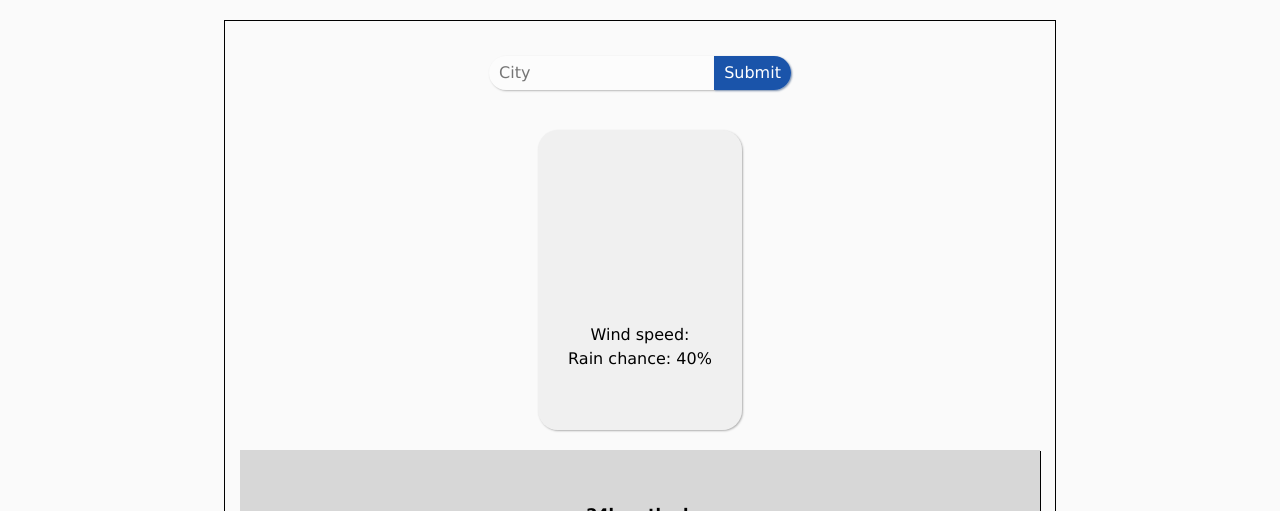
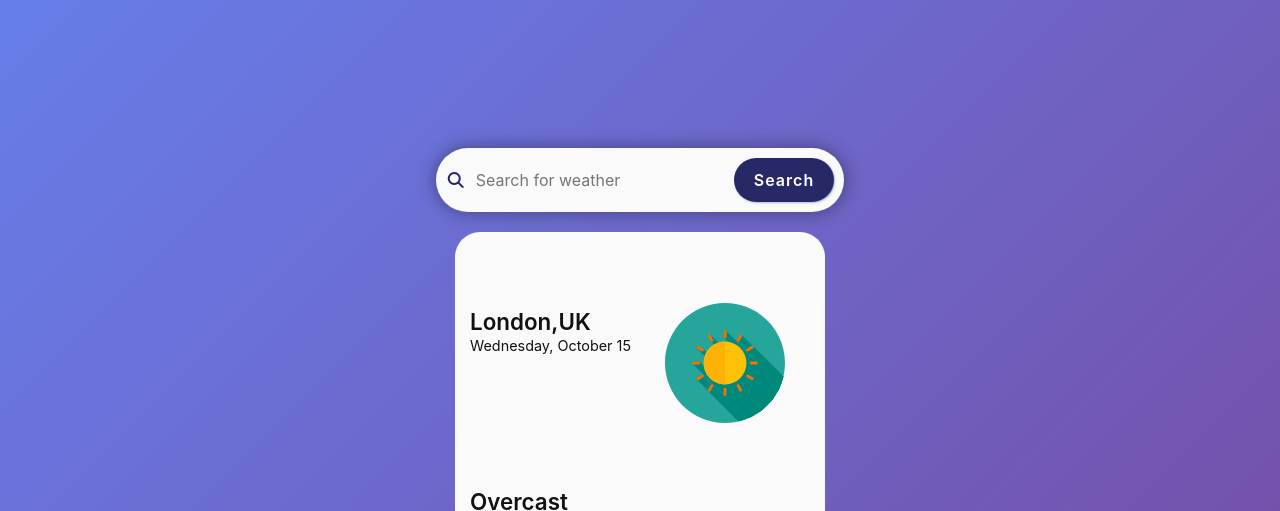
Before and after one commit to jdevillet/weather-app-js, a plain HTML site: page index.html in a window 1280 px wide. Shown: the top 511 px of the page. Drawn offline with nearby package versions, Linux system fonts and the light colour scheme; no server answers.

Commit message:
feat(comment): add comment how to get mock and real data;
style:  adapt some style, change design

```diff
--- a/index.html
+++ b/index.html
@@ -6,33 +6,44 @@
   <meta name="viewport" content="width=device-width, initial-scale=1.0">
   <title>Weather App JS</title>
   <link rel="stylesheet" href="style.css">
+  <link rel="stylesheet" href="https://cdnjs.cloudflare.com/ajax/libs/font-awesome/7.0.1/css/all.min.css"
+    integrity="sha512-2SwdPD6INVrV/lHTZbO2nodKhrnDdJK9/kg2XD1r9uGqPo1cUbujc+IYdlYdEErWNu69gVcYgdxlmVmzTWnetw=="
+    crossorigin="anonymous" referrerpolicy="no-referrer" />
 </head>
 
 <body>
   <div class="app-container">
     <div class="app-header">
       <form class="request-form" action="#">
-        <input id="searchBar" type="text" placeholder="City">
-        <input id="submitBtn" type="submit">
+        <div class="search-wrapper">
+          <i class="fa-solid fa-magnifying-glass glass-icon"></i>
+          <input id="searchBar" type="text" placeholder="Search for weather" />
+          <input id="submitBtn" type="submit" value="Search" />
+        </div>
       </form>
     </div>
 
     <div class="app-body">
       <div class="weather-card">
-        <div class="card-header">
+        <div class="card-left">
+          <div class="day-infos">
             <h3 class="location"></h3>
             <p class="today-date"></p>
           </div>
 
           <div class="weather-temp">
             <p class="today-weather"></p>
-          <div class="weather-img"></div>
             <p class="today-temperature"></p>
           </div>
+        </div>
+
+        <div class="card-right">
+          <div class="weather-img"></div>
 
           <div class="weather-details">
-          <p class="details">Wind speed: <span class="wind-speed"></span></p>
-          <p class="details">Rain chance: <span class="rain-chance">40%</span></p>
+            <p class="details"><i class="fa-solid fa-wind"></i> <span class="wind-speed"></span></p>
+            <p class="details"><i class="fa-solid fa-umbrella"></i> <span class="rain-chance">40%</span></p>
+          </div>
         </div>
       </div>
 
--- a/index.js
+++ b/index.js
@@ -13,31 +13,45 @@ const forecastCards = document.querySelector(".forecast-cards-container");
 const defaultCity = "London";
 let weatherData = {};
 
-fetchWeather(defaultCity);
+// ========================
+//====================
+// Get real weather data, uncomment this part
+// fetchWeather(defaultCity);
 
-userForm.addEventListener("submit", async (e) => {
-  e.preventDefault();
-  const cityRequest = searchBar.value.trim();
+// userForm.addEventListener("submit", async (e) => {
+//   e.preventDefault();
+//   const cityRequest = searchBar.value.trim();
 
-  if (!cityRequest) {
-    console.log("Enter a city please");
-    return;
-  }
-  await fetchWeather(cityRequest);
-});
+//   if (!cityRequest) {
+//     console.log("Enter a city please");
+//     return;
+//   }
+//   await fetchWeather(cityRequest);
+// });
 
-async function fetchWeather(city) {
-  try {
-    const res = await axios.get(
-      `https://weather.visualcrossing.com/VisualCrossingWebServices/rest/services/timeline/${city}?key={YOUR API KEY}&unitGroup=metric`
-    );
-    weatherData = res.data;
-    console.log(weatherData);
+// async function fetchWeather(city) {
+//   try {
+//     const res = await axios.get(
+//       `https://weather.visualcrossing.com/VisualCrossingWebServices/rest/services/timeline/${city}?key={your  api key}&unitGroup=metric`
+//     );
+//     weatherData = res.data;
+//     console.log(weatherData);
 
-    updateUI();
-  } catch (err) {
-    console.error("Couldn't load weather data", err);
-  }
+//     updateUI();
+//   } catch (err) {
+//     console.error("Couldn't load weather data", err);
+//   }
+// }
+//=========================
+//=============================
+
+// Fetch mock weather data
+async function loadWeather() {
+  const res = await fetch("mockWeatherData.json");
+  weatherData = await res.json();
+
+  updateUI();
+  console.log(weatherData);
 }
 
 // ==========================
@@ -47,19 +61,27 @@ const updateUI = () => {
   // date formater
   let dateToFormat = weatherData.days[0].datetime;
   const dateObj = new Date(dateToFormat);
+  const options = { weekday: "long", month: "long", day: "numeric" };
+  const formattedDate = dateObj.toLocaleDateString("en-US", options);
   // --
 
   locationCity.textContent = weatherData.address;
-  todayDate.textContent = dateObj.toLocaleDateString("fr-FR");
+  todayDate.textContent = formattedDate;
 
   todayWeather.textContent = weatherData.currentConditions.conditions;
-  todayTemp.textContent = `${weatherData.currentConditions.temp}°C`;
-  windSpeed.textContent = `${weatherData.currentConditions.windspeed}kp/h`;
-  rainChance.textContent = `${weatherData.currentConditions.precipprob}%`;
+  todayTemp.textContent = `${Math.round(weatherData.currentConditions.temp)}°C`;
+  windSpeed.textContent = `${Math.round(
+    weatherData.currentConditions.windspeed
+  )}km/h`;
+  rainChance.textContent = `${Math.round(
+    weatherData.currentConditions.precipprob
+  )}%`;
 
   updateWeatherImage(weatherData.currentConditions.icon);
   create24Forecast(weatherData.days[0].hours);
 };
+
+loadWeather();
 
 function updateWeatherImage(icon) {
   let svgUrl;
--- a/style.scss
+++ b/style.scss
@@ -2,17 +2,14 @@
 // Variables
 //=====================
 
+$accent-color: rgb(39, 40, 102);
 $background-color: #fafafa;
-$primary-color: #c6538c;
-$secondary-color: #c6538c;
-$font-color: rgb(17, 17, 17);
 // temperature colors
 $normal-temp-color: #c1d12e;
 $warm-temp-color: #992e2b;
 $cold-temp-color: #1a69aa;
 
-// details colors
-$details-text-color: rgb(39, 40, 102);
+$font-color: rgb(17, 17, 17);
 
 //=====================
 // Reset
@@ -30,12 +27,21 @@ html {
 }
 
 body {
+  font-family:
+    "Inter",
+    -apple-system,
+    BlinkMacSystemFont,
+    "Segoe UI",
+    sans-serif;
+  background: linear-gradient(135deg, #667eea 0%, #764ba2 100%);
   min-height: 100vh;
-  text-rendering: optimizeSpeed;
-  font-family: Verdana, sans-serif;
-  background: $background-color;
   display: flex;
+  align-items: center;
   justify-content: center;
+  padding: 20px;
+  color: rgb(17, 17, 17);
+  position: relative;
+  overflow: hidden;
 }
 
 img,
@@ -76,107 +82,149 @@ button {
 // App style
 //=====================
 .app-container {
-  max-width: 1260px;
+  max-width: 400px;
   display: flex;
   flex-direction: column;
   align-items: center;
-  //  delete
-  border: 1px solid black;
   margin: 20px 0;
   padding: 15px;
 
-  .app-header {
-    padding: 20px;
-    form {
-      background: rgba(255, 255, 255, 0.377);
-      border-radius: 20px;
-      box-shadow: 1px 1px 2px 0px rgba(73, 73, 73, 0.37);
+  width: 100%;
+
+  .request-form {
+    max-width: 600px;
+    margin: 0 auto;
+
+    .search-wrapper {
+      background: $background-color;
+      // backdrop-filter: blur(10px);
+      display: flex;
+      align-items: center;
+      justify-content: space-around;
+      border-radius: 99px;
+      padding: 10px;
+      box-shadow: 0 0px 18px 0px rgba(8, 8, 8, 0.411);
+      // border: 2px solid rgba(255, 255, 255, 0);
+      transition: all 0.4s ease;
+
+      &:hover {
+        border-color: $accent-color;
+        border-width: 2px;
+        transform: translateY(-3px);
+      }
+      &:focus-within {
+        border: 2px solid $accent-color;
+      }
+
+      .glass-icon {
+        color: $accent-color;
+      }
       #searchBar {
         color: $font-color;
         padding: 5px 10px;
+        min-width: 130px;
       }
       #submitBtn {
-        background: rgb(26, 84, 170);
+        background: $accent-color;
         color: white;
-        border-radius: 0 20px 20px 0;
-        padding: 5px 10px;
+        border-radius: 99px;
+        padding: 10px 20px;
+        font-weight: 600;
+        letter-spacing: 1px;
         box-shadow: 1px 1px 2px 0px rgba(26, 84, 170, 0.356);
         cursor: pointer;
+        font-size: 1rem;
+        transition: all 0.2s ease;
+
+        &:hover {
+          background-color: lighten($accent-color, 10%);
+          box-shadow: 0 0 10px $accent-color;
+          transform: translateY(-2px);
+        }
+      }
     }
   }
 }
 
 .app-body {
-    width: 100%;
-    display: flex;
-    flex-direction: column;
-    text-align: center;
-    align-items: center;
-
-    .weather-card {
-      display: flex;
-      flex-direction: column;
-      margin: 20px 0;
-      padding: 30px;
-      background: #e0e0e065;
-      border-radius: 20px;
-      justify-content: space-around;
-      min-height: 300px;
-      max-width: 400px;
-      box-shadow: 1px 1px 2px 0px rgba(44, 44, 44, 0.356);
-      .card-header {
-        .location {
-          font-size: 1.5rem;
-        }
-        .today-date {
-          font-size: 1.2rem;
-        }
-      }
-      .weather-temp {
-        .today-weather {
-          font-size: 1.5rem;
-        }
-        .weather-img {
-          padding: 10px 0;
   display: flex;
   flex-direction: column;
   align-items: center;
+  margin: 20px 0;
+  .weather-card {
+    display: grid;
+    grid-template-columns: 50% 50%;
+    background: $background-color;
+    border-radius: 25px;
+    padding: 15px;
+    min-height: 400px;
+    justify-content: space-around;
+    max-width: 400px;
+
+    .card-left {
+      display: flex;
+      flex-direction: column;
+      justify-content: space-around;
+      .day-infos {
+        line-height: 150%;
+        .location {
+          font-size: 1.4rem;
+          font-weight: 600;
         }
-
-        .weather-img svg {
-          max-height: 80px;
-        }
-        .today-temperature {
-          color: $warm-temp-color;
-          font-size: 1.5rem;
+        .today-date {
+          font-size: 0.9rem;
         }
       }
 
+      .weather-temp {
+        line-height: 220%;
+        .today-weather {
+          font-size: 1.4rem;
+          font-weight: 600;
+        }
+        .today-temperature {
+          font-size: 2rem;
+          font-weight: 600;
+        }
+      }
+    }
+    .card-right {
+      display: flex;
+      flex-direction: column;
+      justify-content: space-around;
+      align-items: center;
+      .weather-img {
+        & svg {
+          max-height: 120px;
+        }
+      }
       .weather-details {
+        display: flex;
+        justify-content: space-between;
         .details {
-          .wind-speed {
-          }
-          .rain-chance {
+          margin: 2px;
         }
       }
     }
   }
   .forecast-container {
+    margin-top: 100px;
     background: rgba(167, 167, 167, 0.432);
-      min-width: 800px;
+    max-width: 400px;
     box-shadow: 1px 1px 0 0 black;
     min-height: 150px;
     display: flex;
     flex-direction: column;
     justify-content: center;
+    display: none;
     h4 {
     }
     .forecast-cards-container {
-        margin: 10px;
       display: flex;
       justify-content: center;
       align-items: center;
-        max-width: 1080px;
+      width: 100%;
+      padding: 20px;
       overflow-x: scroll;
       .hourly-card {
         max-height: 150px;
@@ -184,4 +232,3 @@ button {
     }
   }
 }
-}
```
Also changed, not shown: style.css, 1 other file. Lines whose indentation alone changed are shown as unchanged.
